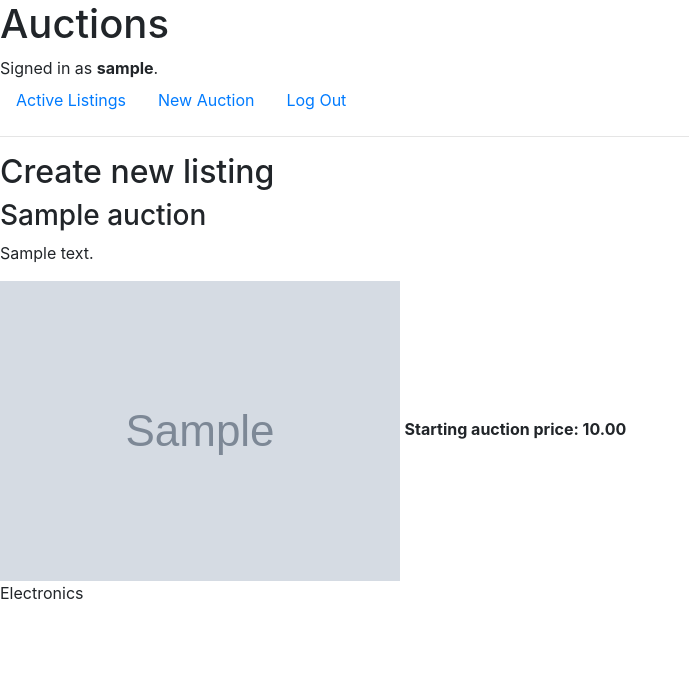
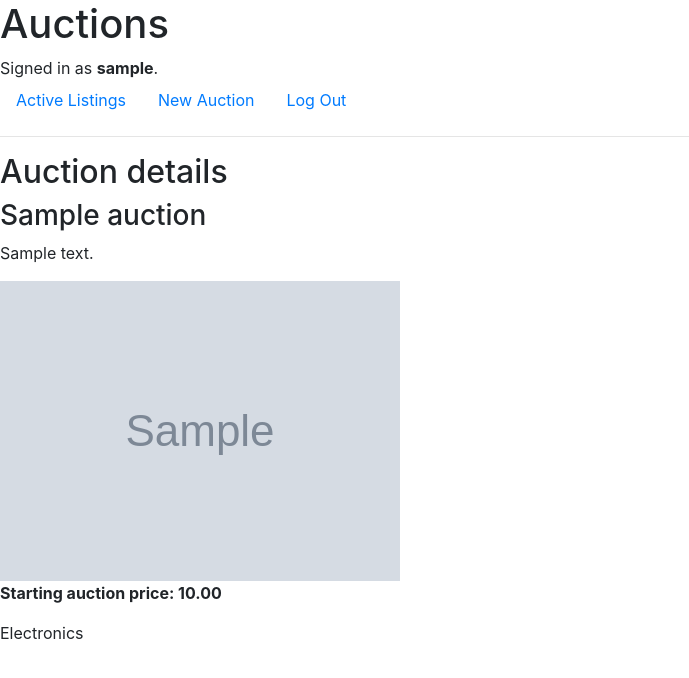
Before and after one commit to mpellino/commerce02, a Django app: page /listings/1 in a window 1280 px wide. Shown: the top 678 px of the page, without its empty margins (0-689 px from the left). Run offline with Django 3.2, Linux system fonts and the light colour scheme; a user stored in the database is signed in; tables that the repository leaves empty hold one stand-in row (values such as "Sample post"); grey boxes marked "Sample" are stand-in pictures; some libraries are stand-ins or nearby versions.

Commit message:
Change style of listing and index

```diff
--- a/auctions/templates/auctions/index.html
+++ b/auctions/templates/auctions/index.html
@@ -22,6 +22,7 @@
             {% endif %}
             <strong>Starting auction price: {{ auction.initial_price }}</strong>
             <p> {{ auction.get_category_display }}</p>
+            <a href="{% url 'listing' auction.id %}" class="btn btn-primary"> Go to auction page </a>
         </div>
   {% endfor %}
 </div>
--- a/auctions/templates/auctions/listing.html
+++ b/auctions/templates/auctions/listing.html
@@ -1,14 +1,16 @@
 {% extends "auctions/layout.html" %}
 
 {% block body %}
-    <h2>Create new listing</h2>
-
-    <h3> {{auction.title}} </h3>
-            <p> {{ auction.description }}</p>
-            {% if auction.image %}
-                <img src="{{ auction.image }}" alt="{{auction.title}}">
-            {% endif %}
-            <strong>Starting auction price: {{ auction.initial_price }}</strong>
-            <p> {{ auction.get_category_display }}</p>
-
+    <h2>Auction details</h2>
+    <div id="div-listing-detail">
+        <h3 id="detail_title"> {{auction.title}} </h3>
+                <p> {{ auction.description }}</p>
+                {% if auction.image %}
+                    <div id = "detail_image">
+                        <img src="{{ auction.image }}" alt="{{auction.title}}" id="image_detail">
+                    </div>
+                {% endif %}
+        <p><b>Starting auction price: {{ auction.initial_price }}</b></p>
+        <p> {{ auction.get_category_display }}</p>
+    </div>
 {% endblock %}
```
